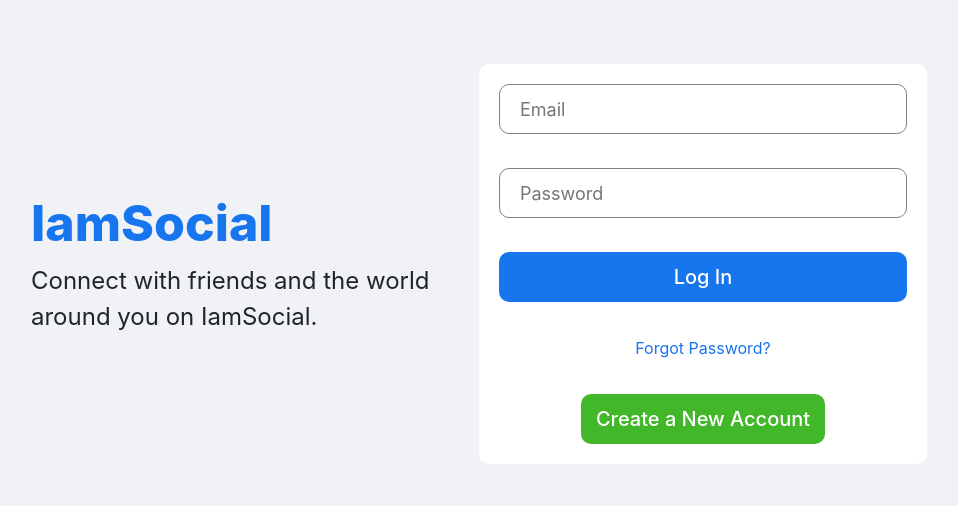
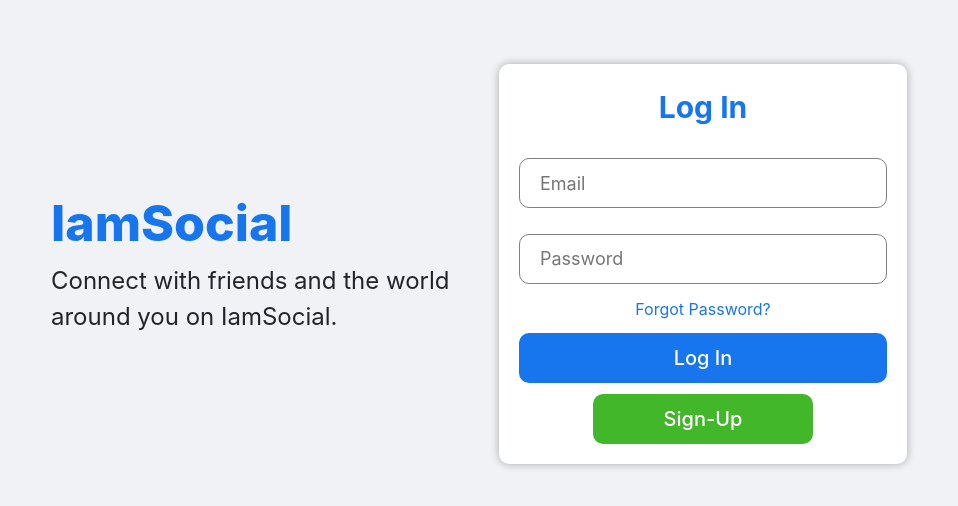
Before and after one commit to fighter-aj07/iAmSocialMedia, a React (Create React App) app: page /login in a window 1280 px wide. Shown: the part 136-642 px from the top of the page, without its empty margins (161-1119 px from the left). Built offline with nearby package versions, Linux system fonts and the light colour scheme.

Commit message:
Almost done login and signup

```diff
--- a/package.json
+++ b/package.json
@@ -3,9 +3,13 @@
   "version": "0.1.0",
   "private": true,
   "dependencies": {
+    "@emotion/react": "^11.10.5",
+    "@emotion/styled": "^11.10.5",
+    "@mui/material": "^5.10.11",
     "@testing-library/jest-dom": "^5.16.5",
     "@testing-library/react": "^13.4.0",
     "@testing-library/user-event": "^13.5.0",
+    "bcryptjs": "^2.4.3",
     "react": "^18.2.0",
     "react-dom": "^18.2.0",
     "react-router-dom": "^6.4.2",
--- /dev/null
+++ b/src/Database/login.js
@@ -0,0 +1,11 @@
+let login = [
+    {
+        "userid": "1",
+        "username": "admin",
+        "password": "$2a$10$CwTycUXWue0Thq9StjUM0uQxTmrjFScyO75eSyjhW70lhBvVR/VTK",
+        "email": "appleblade22@gmail.com"
+    }
+
+]
+
+export default login;
--- a/src/components/Login/Login.jsx
+++ b/src/components/Login/Login.jsx
@@ -1,6 +1,56 @@
 import "./login.css";
+import {useState} from "react";
+import bcrypt from "bcryptjs";
+import CircularProgress from '@mui/material/CircularProgress';
+// import bcrypt from "bcryptjs";
+import login  from "../../Database/login";
+import { Link } from "react-router-dom";
 
 export default function Login() {
+    const [email, setEmail] = useState("");
+    const [fetching, setFetching] = useState(false);
+    const [password, setPassword] = useState("");
+    //is error
+    const [isError, setisError] = useState(false);
+    const [error, setError] = useState("");
+
+    const handleClick = (e) => {
+        setFetching(true);
+        e.preventDefault();
+        if(email && password){
+            if(validateEmail(email)){
+                const hashedPassword = bcrypt.hashSync(password, "$2a$10$CwTycUXWue0Thq9StjUM0u");
+            console.log(hashedPassword);
+            const user = login.find((user) => user.email === email && user.password === hashedPassword);
+            if(user){
+                setError("");
+                setisError(false);
+                window.location.replace("/profile");
+                //set user to local storage
+                localStorage.setItem("user", JSON.stringify(
+                    {
+                        "userid": user.userid,
+                    }
+                ));
+            }
+            else{
+                setError("Invalid email or password");
+                setisError(true);
+            }
+        }
+        else{
+            setError("Invalid email");
+            setisError(true);
+        }
+        }
+        setFetching(false);
+    }
+    //function to check email fromat and return true or false
+    const validateEmail = (email) => {
+        const re = /^(([^<>()[\]\\.,;:\s@"]+(\.[^<>()[\]\\.,;:\s@"]+)*)|(".+"))@((\[[0-9]{1,3}\.[0-9]{1,3}\.[0-9]{1,3}\.[0-9]{1,3}\])|(([a-zA-Z\-0-9]+\.)+[a-zA-Z]{2,}))$/;
+        return re.test(String(email).toLowerCase());
+    }
+
     return (
         <div className="login">
             <div className="loginWrapper">
@@ -12,13 +62,38 @@ export default function Login() {
                 </div>
                 <div className="loginRight">
                     <div className="loginBox">
-                        <input placeholder="Email" className="loginInput" />
-                        <input placeholder="Password" className="loginInput" />
-                        <button className="loginButton">Log In</button>
+                        <h3 className="loginBoxTitle">Log In</h3>
+                        <input placeholder="Email"
+                        type="email"
+                        required
+                        className="loginInput"
+                        onChange={(e) => {
+                            setEmail(e.target.value);
+                            setError("");
+                        }}/>
+                        <input placeholder="Password"
+                        type = "password"
+                        required
+                        minLength="6"
+                        className="loginInput"
+                        onChange={(e) => {
+                            setPassword(e.target.value);
+                            setError("");
+                        }}/>
+                        {isError && <span className="loginError">{error}</span>}
                         <span className="loginForgot">Forgot Password?</span>
+                        <button className="loginButton"
+                        onClick={handleClick}
+                        type="submit"
+                        disabled={fetching}
+                        >
+                            {fetching ? <CircularProgress color="inherit" size="20px" /> : "Log In"}
+                        </button>
+                        <Link to="/signup" style = {{textDecoration: "none",textAlign: "center"}}>
                         <button className="loginRegisterButton">
-                            Create a New Account
-                        </button>
+                            Sign-Up
+                            </button>
+                        </Link>
                     </div>
                 </div>
             </div>
--- a/src/components/Login/login.css
+++ b/src/components/Login/login.css
@@ -1,24 +1,35 @@
 .login {
   width: 100vw;
   height: 100vh;
-  background-color: #f0f2f5;
+  background-color: #000000;
   display: flex;
   align-items: center;
   justify-content: center;
 }
-
+.loginError{
+  color: red;
+  font-size: 14px;
+}
 .loginWrapper {
-  width: 70%;
-  height: 70%;
+  width: 80%;
+  height: 80%;
   display: flex;
 }
-
+.loginBoxTitle{
+  font-size: 30px;
+  font-weight: 700;
+  color: #1775ee;
+  margin-bottom: 20px;
+  margin-top: 5px;
+  text-align: center;
+}
 .loginLeft,
 .loginRight {
   flex: 1;
   display: flex;
   flex-direction: column;
   justify-content: center;
+  padding: 20px;
 }
 
 .loginLogo {
@@ -33,21 +44,24 @@
 }
 
 .loginBox{
-    height: 300px;
+  height: 400px;
     padding: 20px;
     background-color: white;
-    border-radius: 10px;
+    border-radius: 7px;
     display: flex;
     flex-direction: column;
     justify-content: space-between;
+    box-shadow: 0 0 8px rgba(0,0,0,0.3);
 }
 
 .loginInput{
-    height: 50px;
+    height: 55px;
     border-radius: 10px;
     border: 1px solid gray;
     font-size: 18px;
     padding-left: 20px;
+    margin-bottom: 12px;
+    margin-top: 12px;
 }
 
 .loginInput:focus{
@@ -55,7 +69,8 @@
 }
 
 .loginButton{
-    height: 50px;
+    height: 40px;
+
     border-radius: 10px;
     border: none;
     background-color: #1775ee;
@@ -68,12 +83,13 @@
 .loginForgot{
     text-align: center;
     color: #1775ee;
+    margin-bottom: 10px;
 }
 
 .loginRegisterButton{
     width: 60%;
     align-self: center;
-    height: 50px;
+    height: 35px;
     border-radius: 10px;
     border: none;
     background-color: #42b72a;
@@ -81,4 +97,5 @@
     font-size: 20px;
     font-weight: 500;
     cursor: pointer;
+    margin-top: 10px;
 }
--- a/src/components/Signup/Signup.jsx
+++ b/src/components/Signup/Signup.jsx
@@ -1,6 +1,76 @@
 import "./signup.css";
+import {useState} from "react";
+import login from "../../Database/login";
+import { Link } from "react-router-dom";
+import bcrypt from "bcryptjs";
+import CircularProgress from '@mui/material/CircularProgress';
 
 export default function Signup() {
+    const [email, setEmail] = useState("");
+    const [fetching, setFetching] = useState(false);
+    const [password, setPassword] = useState("");
+    const [username, setUsername] = useState("");
+    const [isError, setisError] = useState(false);
+    const [error, setError] = useState("");
+    const [passwordAgain, setPasswordAgain] = useState("");
+
+    const validateEmail = (email) => {
+        const re = /^(([^<>()[\]\\.,;:\s@"]+(\.[^<>()[\]\\.,;:\s@"]+)*)|(".+"))@((\[[0-9]{1,3}\.[0-9]{1,3}\.[0-9]{1,3}\.[0-9]{1,3}\])|(([a-zA-Z\-0-9]+\.)+[a-zA-Z]{2,}))$/;
+        return re.test(String(email).toLowerCase());
+    }
+
+    const handleClick = (e) => {
+        setFetching(true);
+        e.preventDefault();
+        if(email && password && username && passwordAgain){
+            if(validateEmail(email)){
+                if(password === passwordAgain){
+                    setError("");
+                    setisError(false);
+                    const hashedPassword = bcrypt.hashSync(password, "$2a$10$CwTycUXWue0Thq9StjUM0u");
+                    //if email or username already exists in database then show error
+                    const user = login.find((user) => user.email === email);
+                    if(user){
+                        setError("Email already exists");
+                        setisError(true);
+                    }
+                    else{
+                    //hash password and save to database
+                    console.log(hashedPassword);
+                    //save to database
+                    //insert into login object
+                    //generate userid from time
+                    const userid = Date.now() + Math.random();
+                    login.push({
+                        "userid": userid,
+                        "username": username,
+                        "password": hashedPassword,
+                        "email": email
+                    });
+                    //set user to local storage
+                    localStorage.setItem("user", JSON.stringify(
+                        {
+                            "userid": userid,
+                        }
+                    ));
+
+                    window.location.replace("/profile");
+                }
+            }
+                else{
+                    setError("Passwords do not match");
+                    setisError(true);
+                }
+            }
+            else{
+                setError("Invalid email");
+                setisError(true);
+            }
+        }
+
+        setFetching(false);
+    }
+
     return (
         <div className="login">
             <div className="loginWrapper">
@@ -12,14 +82,58 @@ export default function Signup() {
                 </div>
                 <div className="loginRight">
                     <div className="loginBox">
-                        <input placeholder="Username" className="loginInput" />
-                        <input placeholder="Email" className="loginInput" />
-                        <input placeholder="Password" className="loginInput" />
-                        <input placeholder="Password Again" className="loginInput" />
-                        <button className="loginButton">Sign Up</button>
+                        <input
+                        placeholder="Username"
+                        className="loginInput"
+                        required
+                        type="text"
+                        onChange={(e) => {
+                            setUsername(e.target.value);
+                            setError("");
+                        }}/>
+                        <input
+                        placeholder="Email"
+                        className="loginInput"
+                        required
+                        type="email"
+                        onChange={(e) => {
+                            setEmail(e.target.value);
+                            setError("");
+                        }}
+                        />
+                        <input placeholder="Password"
+                        className="loginInput"
+                        required
+                        type="password"
+                        minLength="6"
+                        onChange={(e) => {
+                            setPassword(e.target.value);
+                            setError("");
+                        }}/>
+                        <input placeholder="Password Again"
+                        className="loginInput"
+                        required
+                        type="password"
+                        minLength="6"
+                        onChange={(e) => {
+                            setPasswordAgain(e.target.value);
+                            setError("");
+                        }}/>
+                        {isError && <span className="error">{error}</span>}
+
+                        <button className="loginButton"
+                        onClick={handleClick}
+                        type="submit"
+                        disabled={fetching}
+                        >
+                            {fetching ? <CircularProgress color="inherit" size="20px" /> : "Sign Up"}
+                        </button>
+
+                        <Link to="/login" style = {{textDecoration: "none",textAlign: "center"}}>
                         <button className="loginRegisterButton">
                             Log into Account
                         </button>
+                        </Link>
                     </div>
                 </div>
             </div>
--- a/src/components/Signup/signup.css
+++ b/src/components/Signup/signup.css
@@ -6,7 +6,10 @@
   align-items: center;
   justify-content: center;
 }
+.error{
+  color: red;
 
+}
 .loginWrapper {
   width: 70%;
   height: 70%;
```
Also changed, not shown: 1 other file (tests, documents, lock files or other folders).
